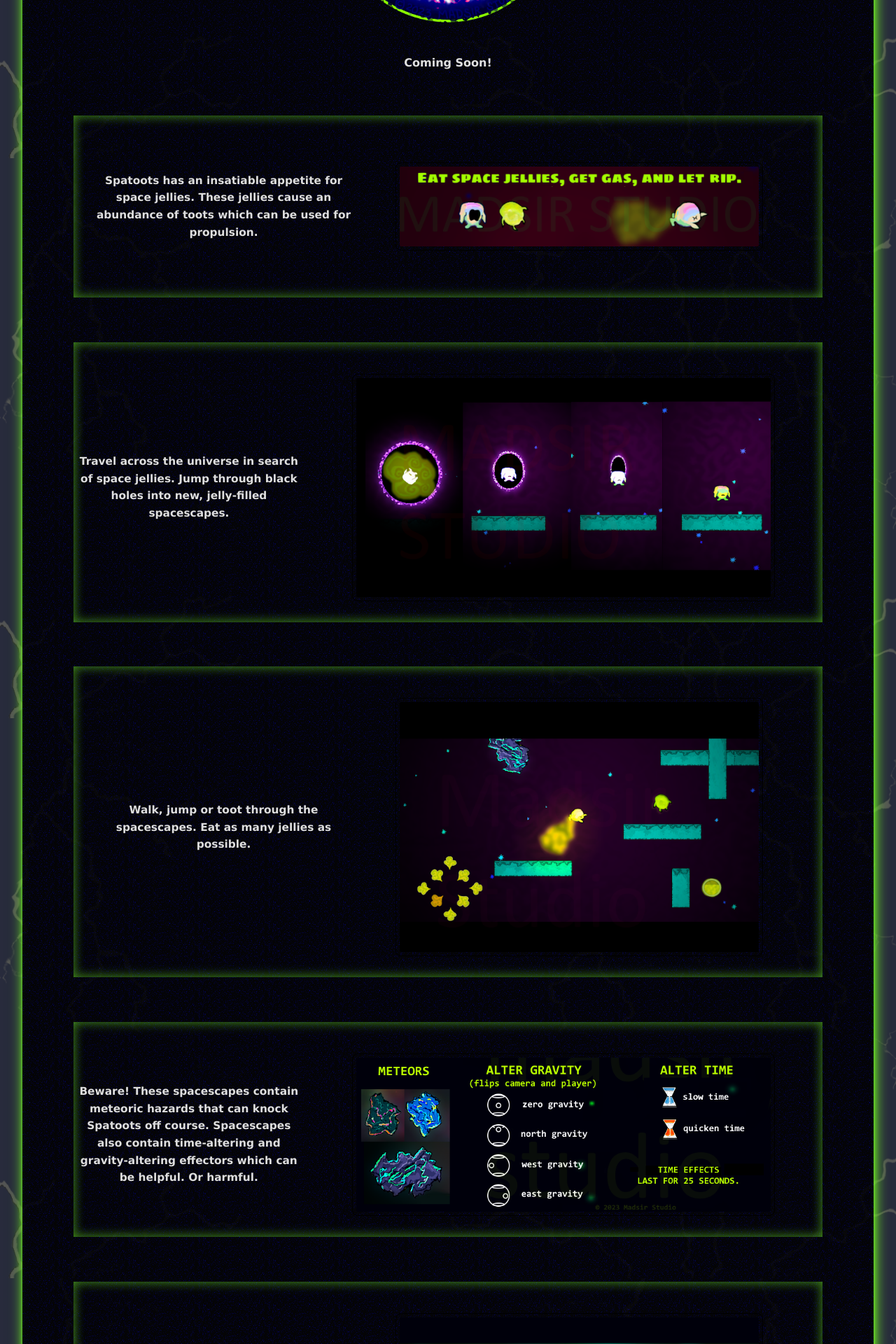
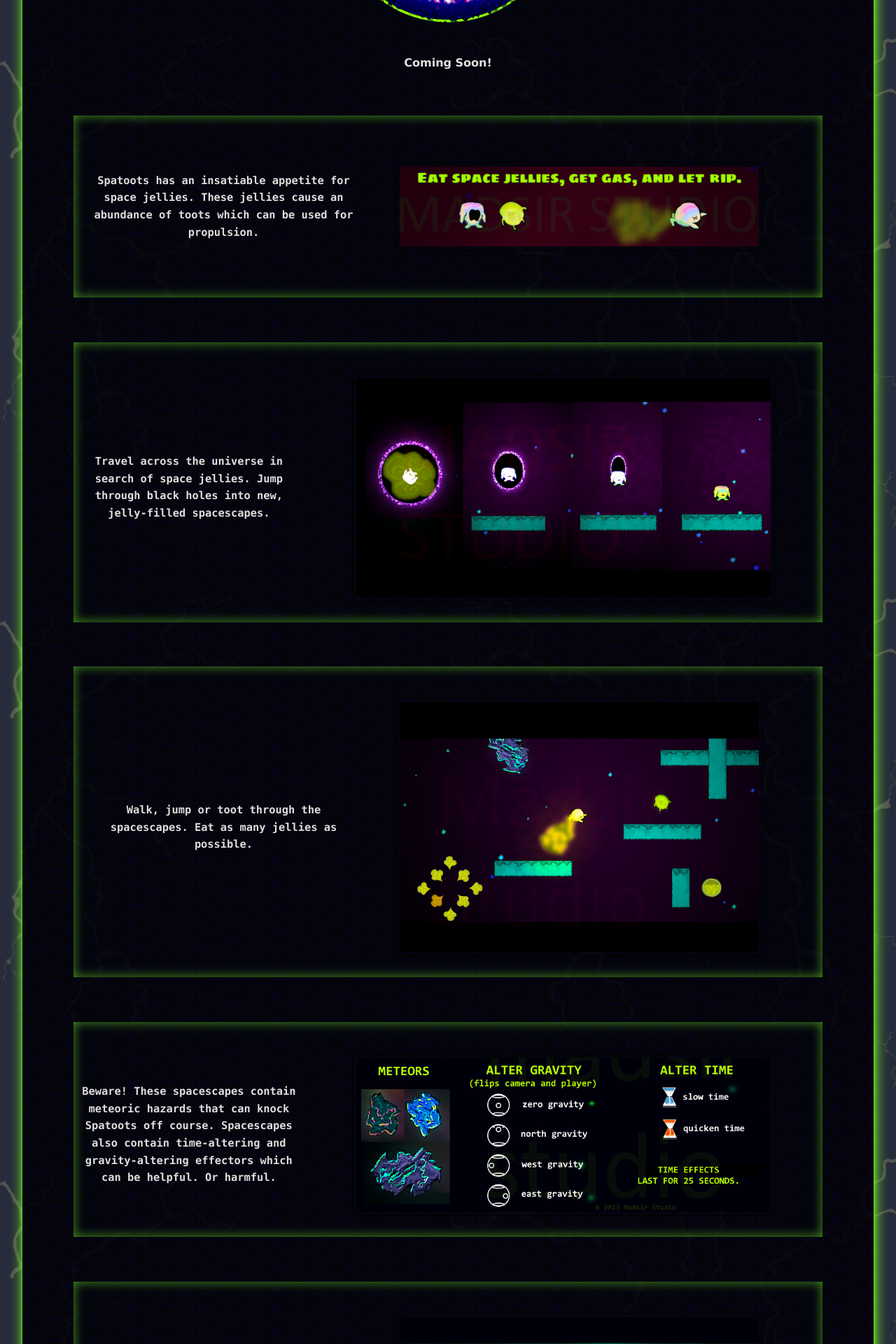
Before and after one commit to Madsir/madsirstudio.github.io, a Jekyll site: the page built from spacetoots/index.html, in a window 1280 px wide. Shown: the part 574-2494 px from the top of the page at 70% size. Built offline with Jekyll 4.4.1, drawn with Linux system fonts in a browser that asks for light colours; some of the changed text lies outside the part shown.

Commit message:
Update index.html

```diff
--- a/spacetoots/index.html
+++ b/spacetoots/index.html
@@ -112,7 +112,7 @@ h6 {
   color: #DEDEDE;
   font-size: 1.2em;
   text-align: center;
-      font-family: Verdana, Arial, Tahoma, Serif;
+      font-family:"Lucida Console", 'Monaco', 'monospace';
 	line-height: 1.6em;
 }
 </style>
@@ -126,11 +126,14 @@ h6 {
 			</div><br>
 	<h5> Coming Soon!</h5>
 		  <br><div class="around"><br><br><br>
+			  <div class="row">
+				  <div class="column">
 			  			<div class="center">
 							<div class="fonter">
 								<h6>Spatoots has an insatiable appetite for space jellies. These jellies cause an abundance of toots which can be used for propulsion.</h6></div><br><br>
 	<a href="/Assets/bouttoots.png"><img src="/Assets/bouttoots.png" alt="instruction" style="width:80%;display:block;margin-left:auto;margin-right:auto"></a><br></div><br>
 		  <br><br>
+				  </div> </div>
 	  </div>
 			  <br><div class="around"><br><br><br>
 				  <div class="center">
@@ -175,7 +178,7 @@ h6 {
 		  <br><div class="around"><br><br><br>
 			  <div class="center">
 			 <div class="fonter">
-			 <h6>Enter any number with seven digits or less >as the seed for the Space Toots Generator to generate a unique and new spacescape to explore. This generator is capable of generating thousands of unique spacescapes.</h6></div>
+			 <h6>Enter any number with seven digits or less as the seed for the Space Toots Generator to generate a unique and new spacescape to explore. This generator is capable of generating thousands of unique spacescapes.</h6></div>
 		  <br>
 		<br>
 		<a href="/Assets/generatortoots.png"><img src="/Assets/generatortoots.png" alt="space toots generator" style="width:70%;display:block;margin-left:auto;margin-right:auto"></a></div>
```
